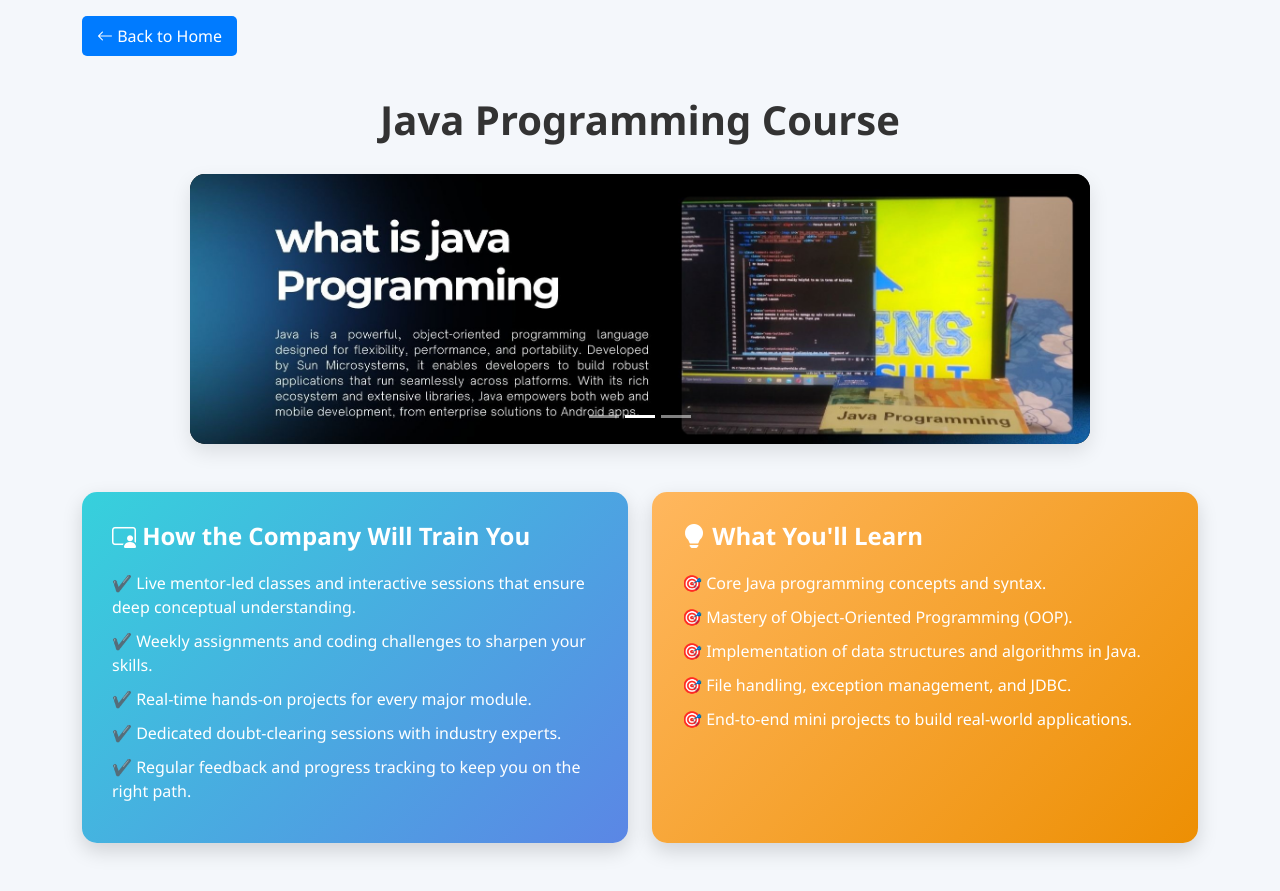
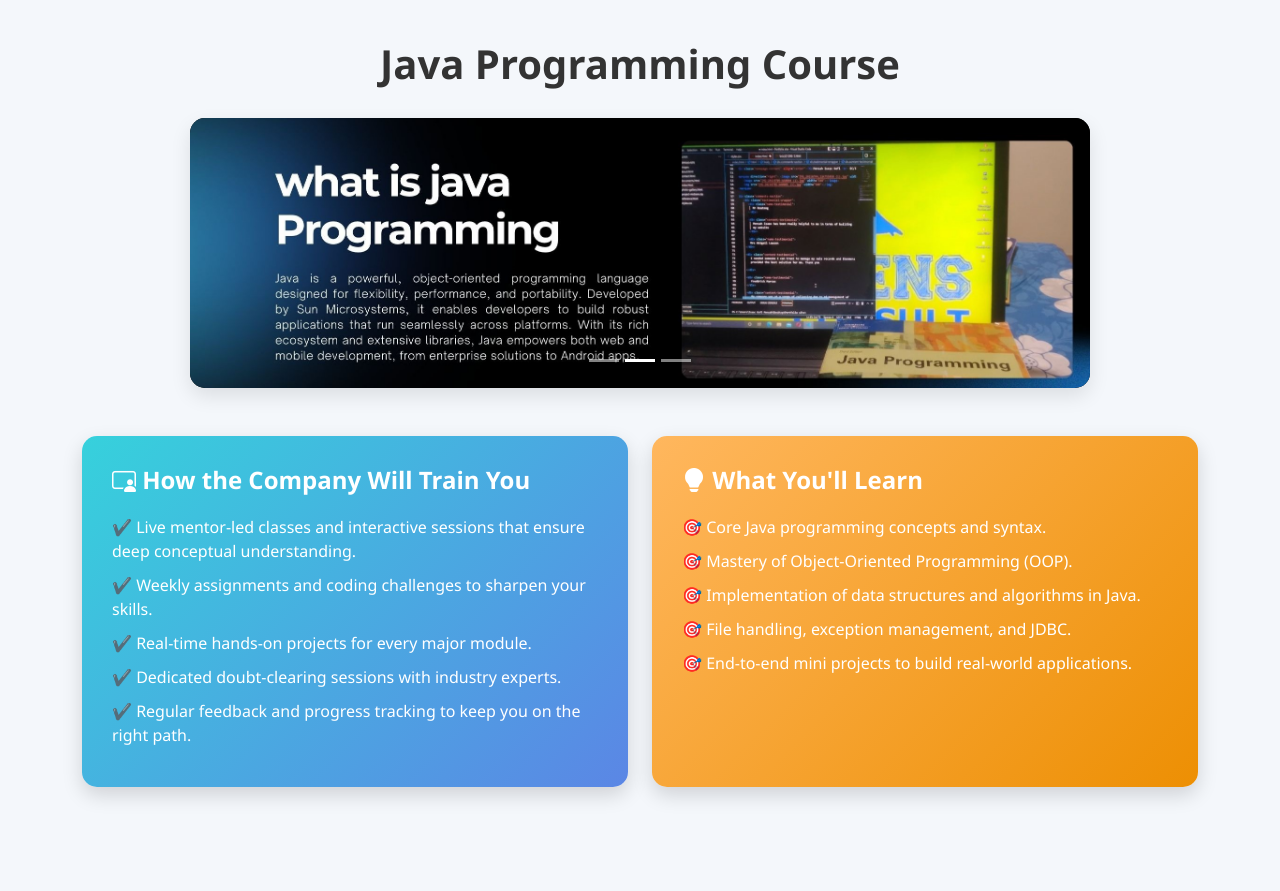
Before and after one commit to VishalSamberwal/QodeMatrix, a website: page QodeMatrix/java.html in a window 1280 px wide. After the commit the page ends 835 px from the top, so only its background shows below. Drawn offline with nearby package versions, Linux system fonts and the light colour scheme.

Commit message:
Update java.html

```diff
--- a/QodeMatrix/java.html
+++ b/QodeMatrix/java.html
@@ -85,9 +85,8 @@
 </head>
 <body>
 
-  <div class="container">
-    <a href="Home.html" class="back-home-btn mt-3"><i class="bi bi-arrow-left"></i> Back to Home</a>
-  </div>
+
+
 
   <div class="container">
     <h2 class="course-header">Java Programming Course</h2>
```
